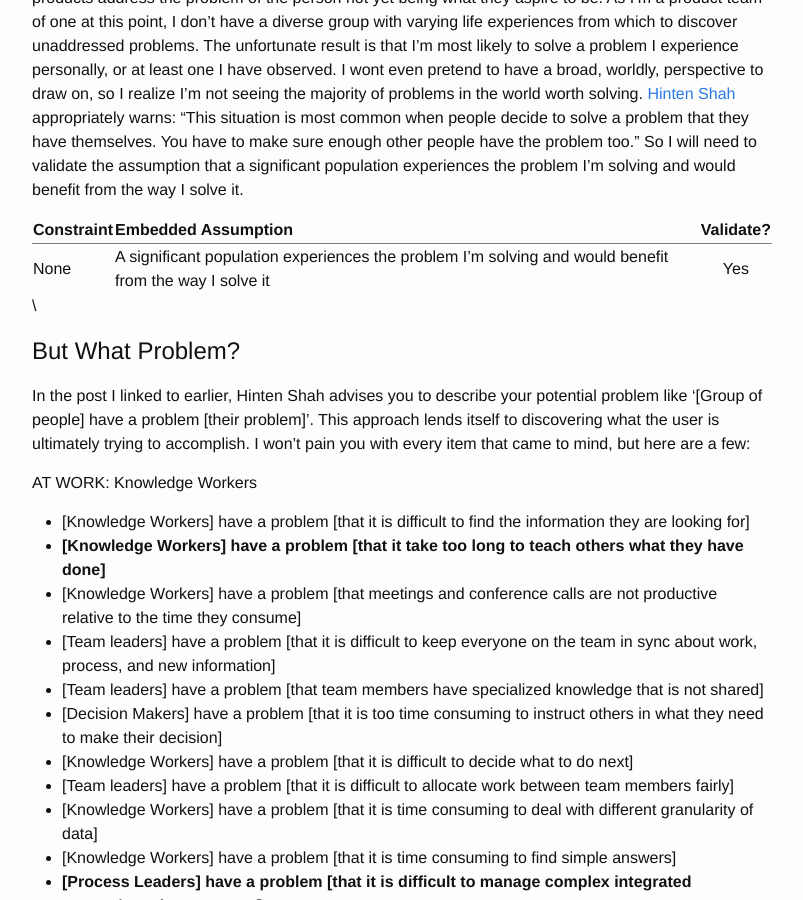
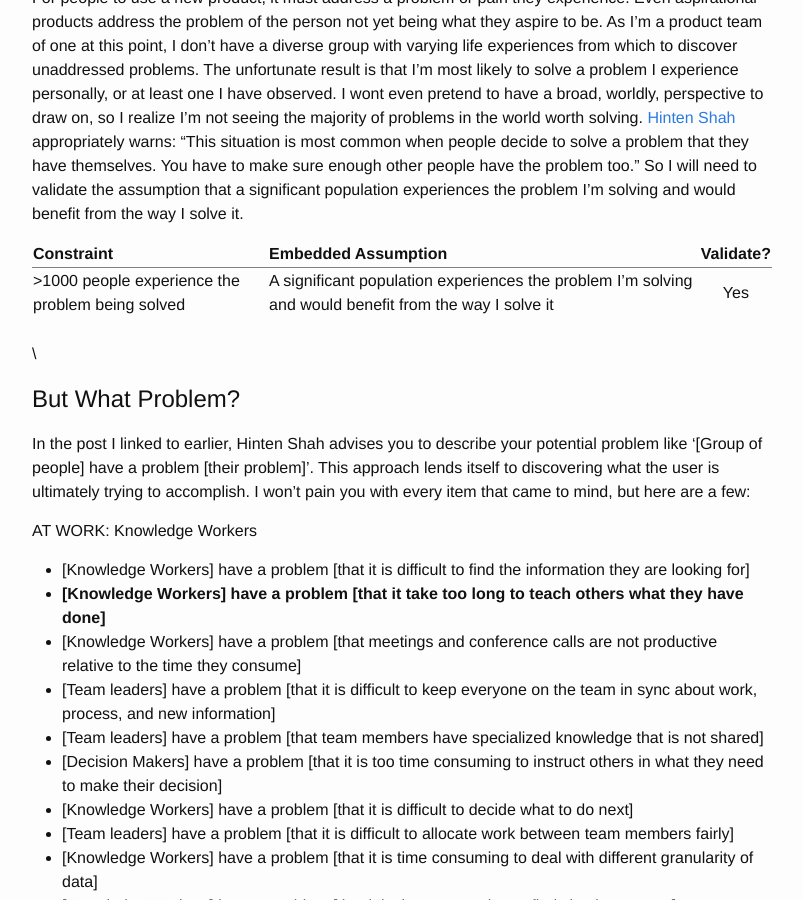
Before and after one commit to willdearman/willdearman, a Jekyll site: the page built from _posts/2016-06-22-step-1.md, in a window 1280 px wide and 900 px high, scrolled down 1866 px. Shown: the whole window, without its empty margins (238-1041 px from the left). Built offline with Jekyll 4.4.1, drawn with Linux system fonts in a browser that asks for light colours.

Commit message:
Tweaking markdown formatting

```diff
--- a/_posts/2016-06-22-step-1.md
+++ b/_posts/2016-06-22-step-1.md
@@ -33,18 +33,18 @@ At this point I'm enjoying constraints, as they bring some structure to what ori
 {: rules="groups"}
 
 \\
-
+\\
 
 # Solving Problems
 For people to use a new product, it must address a problem or pain they experience. Even aspirational products address the problem of the person not yet being what they aspire to be. As I'm a product team of one at this point, I don't have a diverse group with varying life experiences from which to discover unaddressed problems. The unfortunate result is that I'm most likely to solve a problem I experience personally, or at least one I have observed. I wont even pretend to have a broad, worldly, perspective to draw on, so I realize I'm not seeing the majority of problems in the world worth solving. [Hinten Shah](http://women2.com/2013/12/04/create-products-people-love-validating-idea-first/) appropriately warns: "This situation is most common when people decide to solve a problem that they have themselves. You have to make sure enough other people have the problem too." So I will need to validate the assumption that a significant population experiences the problem I'm solving and would benefit from the way I solve it.
 
 | Constraint | Embedded Assumption | Validate?
 |:-----------|:------------------|:----------:|
-| None | A significant population experiences the problem I'm solving and would benefit from the way I solve it | Yes |
+| >1000 people experience the problem being solved | A significant population experiences the problem I'm solving and would benefit from the way I solve it | Yes |
 {: rules="groups"}
 
 \\
-
+\\
 
 # But What Problem?
 In the post I linked to earlier, Hinten Shah advises you to describe your potential problem like '[Group of people] have a problem [their problem]'. This approach lends itself to discovering what the user is ultimately trying to accomplish. I won't pain you with every item that came to mind, but here are a few:
```
